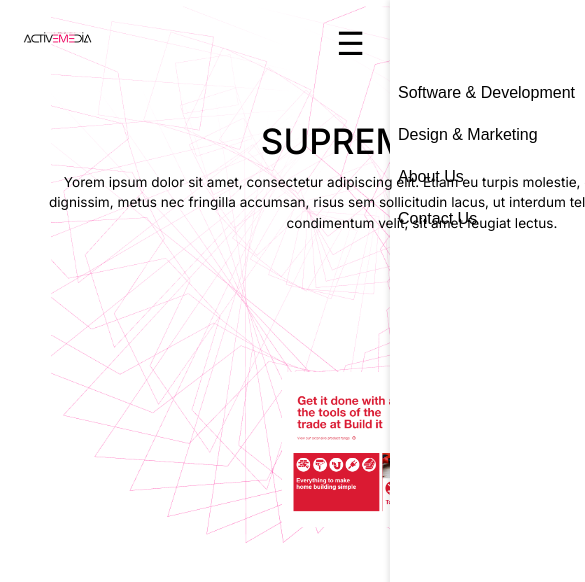
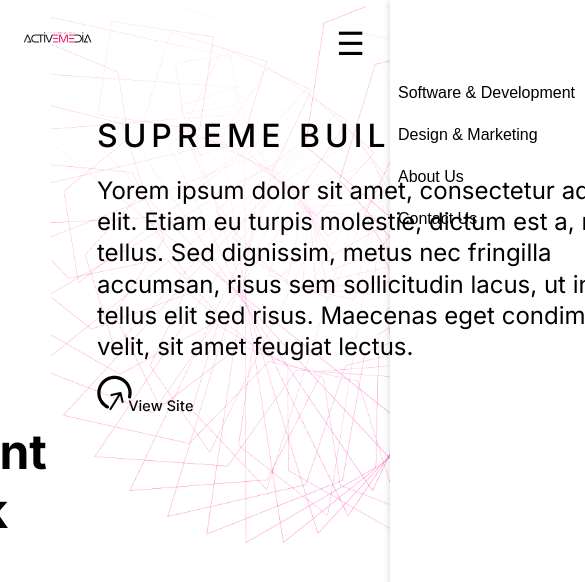
Before and after one commit to Divine-Ntambwe/Active-Media, a React (Vite) app: page /recent in a window 390 px wide. Shown: the top 582 px of the page, 585 px wide, since content can reach past the window. Built offline with nearby package versions, Linux system fonts and the light colour scheme.

Commit message:
removed mobile

```diff
--- a/src/pages/Rhaddock.module.css
+++ b/src/pages/Rhaddock.module.css
@@ -308,271 +308,3 @@
 }
 
 /* Tablets & Medium Screens (1024px - 1439px) */
-@media (max-width: 1024px) {
-
-  .recentWork{
-    position: absolute;
-    left: 0vw !important;
-    top: -10vh !important;
-    font-size: 2em !important;
-    width: 100vw !important;
-    text-align: center;
-  }
-
-  @keyframes startAnimation {
-  0%{transform: translateY(1000px);opacity: 0;}
-  50%{opacity: 1;}
-  100%{transform: translateY(0px);opacity: 1;}
-}
-
-  .rapidtrade {
-    flex-direction: column;
-    align-items: center;
-    justify-content: center;
-    padding: 225px 30px 60px;
-    height: auto;
-    min-height: 100vh;
-    margin-left: 0;
-  }
-
-  .leftSection {
-    max-width: 100%;
-    text-align: center;
-    width: 100%;
-    margin-bottom: 40px;
-  }
-
-  .title {
-    margin-bottom: 20px;
-    font-size: 50px;
-  }
-
-  .description {
-    width: 100%;
-    max-width: 600px;
-    margin: 0 auto 30px;
-    font-size: 20px;
-  }
-
-  .rapidTradeViewSite {
-    display: flex;
-    justify-content: center;
-  }
-
-  .deliverySection {
-    width: 100%;
-    display: flex;
-    flex-direction: column;
-    justify-content: center;
-    align-items: center;
-  }
-
-  .deliveryImg {
-    position: relative;
-    width: 100%;
-    max-width: 500px;
-    left: 0;
-    bottom: 0;
-  }
-
-  .logoImg {
-    position: relative;
-    width: 50%;
-    max-width: 300px;
-    top: auto;
-    left: auto;
-    bottom: auto;
-    margin: 30px auto;
-    display: block;
-  }
-
-  .websitePreview {
-    position: relative;
-    margin-top: 40px;
-    margin-left: 0;
-  }
-
-  .viewSite {
-    position: relative;
-    margin-bottom: 30px;
-  }
-
-  .responsiveCenter {
-    width: 100%;
-  }
-
-  .wrapper {
-    flex-direction: column;
-    padding: 40px 30px;
-    gap: 40px;
-  }
-
-  .left {
-    width: 100%;
-  }
-
-  .right {
-    width: 100%;
-  }
-
-  .heading {
-    width: 100%;
-  }
-
-  .logoCard {
-    position: relative;
-    width: 80%;
-    max-width: 400px;
-    height: 60vh;
-    margin-top: 0;
-  }
-}
-
-/* Small Tablets & Large Mobile (768px - 1023px) */
-@media (max-width: 768px) {
-  .container {
-    display: block;
-  }
-
-  .rapidtrade {
-    padding: 30px 20px 50px;
-    margin-left: 0;
-  }
-
-  .title {
-    font-size: clamp(1.5rem, 5vw, 2.5rem);
-    letter-spacing: 2px;
-    margin-bottom: 15px;
-  }
-
-  .description {
-    font-size: 0.95rem;
-    line-height: 1.4;
-    max-width: 100%;
-    margin-bottom: 25px;
-  }
-
-  .rapidTradeViewSite svg {
-    width: 80px;
-    height: 52px;
-  }
-
-  .deliveryImg {
-    width: 80%;
-    max-width: 700px;
-  }
-
-  .logoImg {
-    display: none;
-  }
-
-  .recentWork {
-    font-size: 2rem;
-    width: 250px;
-  }
-
-  .responsiveCenter {
-    width: 100%;
-  }
-
-  .wrapper {
-    padding: 30px 20px;
-    gap: 30px;
-  }
-
-  .heading {
-    font-size: 2.5rem;
-    letter-spacing: 3px;
-  }
-
-  .logoCard {
-    height: 50vh;
-    width: 85%;
-  }
-}
-
-/* Small Mobile (max 480px) */
-@media (max-width: 480px) {
-  html, body {
-    width: 100%;
-  }
-
-  .container {
-    height: 1514px;
-    width: 780px;
-  }
-
-  .rapidtrade {
-    padding: 20px 12px 30px;
-    margin-left: 0;
-  }
-
-  .title {
-    font-size: 35px;
-    letter-spacing: 0px;
-    margin-bottom: 10px;
-    word-break: break-word;
-  }
-
-  .description {
-    font-size: 0.85rem;
-    line-height: 1.5;
-    margin-bottom: 15px;
-  }
-
-  .rapidTradeViewSite svg {
-    width: 60px;
-    height: 40px;
-  }
-
-  .deliveryImg {
-    width: 90%;
-    max-width: 280px;
-    bottom: -80px;
-  }
-
-  .logoImg {
-    width: 70%;
-    max-width: 180px;
-    bottom: -60px;
-  }
-
-  .recentWork {
-    font-size: 1.2rem;
-    width: 180px;
-    top: 35vh;
-    left: -12vw;
-  }
-
-  .heading {
-    font-size: 1.8rem;
-    width: 100%;
-  }
-
-  .paragraph1 {
-    max-width: 100%;
-    font-size: 0.9rem;
-  }
-
-  .wrapper {
-    flex-direction: column;
-    padding: 20px;
-    gap: 30px;
-  }
-
-  .left {
-    flex: 1;
-    width: 100%;
-  }
-
-  .right {
-    flex: 0.5;
-    width: 100%;
-  }
-
-  .logoCard {
-    height: 50vh;
-    width: 100%;
-    margin-top: 0;
-  }
-}
```
